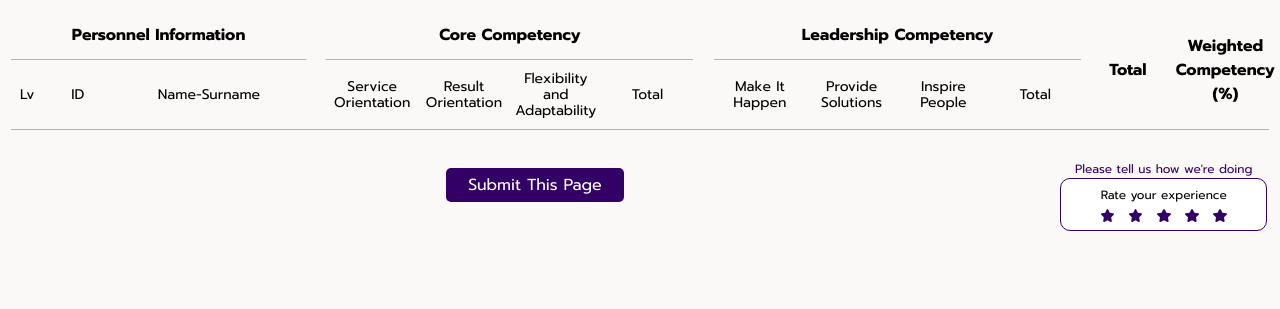
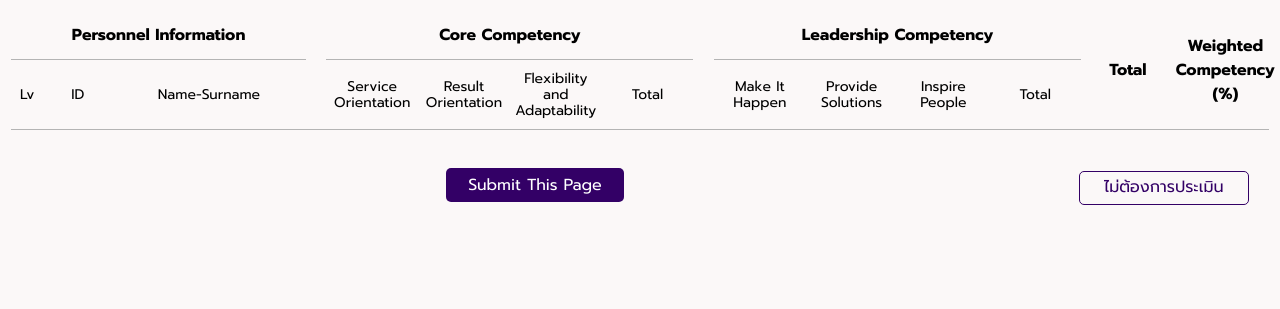
Before and after one commit to PreeTiamsawate/KPI, a PHP site: page / in a window 1280 px wide. Shown: the part 132-441 px from the top of the page. Run offline with PHP 8.4, Linux system fonts and the light colour scheme.

Commit message:
new dropdown and button for no grade

```diff
--- a/KPI.css
+++ b/KPI.css
@@ -430,7 +430,7 @@ th>.w3-dropdown-hover:hover {
 }
 
 th>.w3-dropdown-hover>.w3-dropdown-content {
-    margin-top: 30px;
+    margin-top: 10px;
     background: #FFFFFF 0% 0% no-repeat padding-box;
     /* border: 1px solid #330066; */
     border-radius: 5px;
@@ -441,7 +441,7 @@ th>.w3-dropdown-hover>.w3-dropdown-content {
 
 th>.w3-dropdown-hover>.w3-dropdown-content>img {
     width: 600px;
-    height: 350px;
+    height: 500px;
 }
 
 td>.w3-dropdown-hover {
@@ -582,6 +582,7 @@ td.grand_total>input {
 
 .grid-item-4 {
     grid-area: sidebar;
+    gap: 10px;
 }
 
 #submitPage {
@@ -630,14 +631,42 @@ td.grand_total>input {
     font: normal normal normal 12px/18px Prompt;
     letter-spacing: 0px;
     color: #330066;
-    margin-bottom: 80px;
+    /* margin-bottom: 80px; */
+}
+
+#no-grade-btn {
+    width: 170px;
+    height: 34px;
+    border: 1px solid #330066;
+    border-radius: 5px;
+    text-align: center;
+    font: normal normal normal 16px/30px Prompt;
+    letter-spacing: 0px;
+    margin-bottom: 95px;
+}
+
+#no-grade-btn>a {
+    text-decoration: none;
+    color: #330066;
+}
+
+#no-grade-btn>p {
+    width: 500px;
+    height: 250px;
+    padding: 15px;
+    text-align: left;
+    background: #FFFFFF 0% 0% no-repeat padding-box;
+    border: 1px solid #330066;
+    border-radius: 5px;
+    margin: -300px 0 0 -330px;
+    font: normal normal normal 14px/30px Prompt;
+}
+
+#no-grade-btn>a:hover {
+    background-color: rgb(243, 243, 243);
 }
 
 #rating-container a {
-    text-decoration: none;
-}
-
-#rating-container button {
     width: 207px;
     height: 53px;
     border: 1px solid #330066;
@@ -649,13 +678,15 @@ td.grand_total>input {
     justify-content: center;
     align-items: center;
     background-color: #FFFFFF;
+    color: #330066;
+    text-decoration: none;
 }
 
-#rating-container button:hover {
+#rating-container a:hover {
     background-color: rgb(243, 243, 243);
 }
 
-#rating-container button>div:nth-of-type(2) {
+#rating-container a>div:nth-of-type(2) {
     width: 126px;
     display: flex;
     justify-content: space-between;
--- a/index.php
+++ b/index.php
@@ -241,7 +241,7 @@ if (!(isset($_SESSION['user']))) {
                                 <div class="w3-dropdown-hover">
                                     Weighted Competency (%)
                                     <div class="w3-dropdown-content">
-                                        <img src="./kpi_image/total_score_weights2x.png">
+                                        <img src="./kpi_image/total_competency_description.png">
                                     </div>
                                 </div>
 
@@ -359,21 +359,14 @@ if (!(isset($_SESSION['user']))) {
                     <div id="page-index-wraper"></div>
                 </div>
                 <div class="grid-item-4">
-                    <div id="rating-container">
-                        <div>Please tell us how we're doing</div>
-                        <a href="" target="_blank">
-                            <button>
-                                <div>Rate your experience</div>
-                                <div>
-                                    <img src="./kpi_image/Icon awesome-star.svg">
-                                    <img src="./kpi_image/Icon awesome-star.svg">
-                                    <img src="./kpi_image/Icon awesome-star.svg">
-                                    <img src="./kpi_image/Icon awesome-star.svg">
-                                    <img src="./kpi_image/Icon awesome-star.svg">
-                                </div>
-                            </button>
-                        </a>
+                    <div id="no-grade-btn" class="w3-dropdown-hover">
+                        <a href="https://forms.office.com/r/qU6KHmMNsA" target="_blank"> ไม่ต้องการประเมิน    </a>
+                        <p class="w3-dropdown-content">
+                            <b>พนักงานกลุ่มที่ไม่ต้องประเมินผลการปฏิบัติงาน </b> <br> คือ พนักงานที่มีวันลา 45 วัน นับรวมวันหยุดในไตรมาสนั้นๆ เช่น พนักงานลาหยุดประเภทต่างๆ ดังนี้ ลาป่วย ลาคลอด ลาเลี้ยงดูบุตร การลาหยุดไม่รับเงินเดือน (Leave without
+                            Pay) นักบิน Non-Active ที่ไม่ได้ช่วยงานสำนักงาน เป็นต้น <br> <br> ทั้งนี้ พนักงานที่เกษียณ หรือลาออกระหว่างไตรมาส ต้องทำการประเมินผลเพื่อบันทึกไว้เป็นหลักฐานสำหรับการบริหารจัดการทรัพยากรบุคคลต่อไป
+                        </p>
                     </div>
+
                 </div>
             </div>
         </main>
```
Also changed, not shown: index.html (+15 -15 lines), kpi_image/total_competency_description.png (added).
